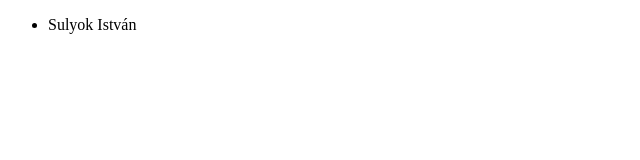
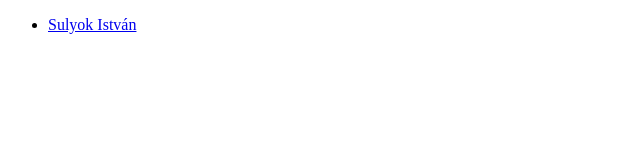
Before and after one commit to kovacsnandor/fejlesztes13sz, a plain HTML site: page index.html in a window 1280 px wide. Shown: the whole page, without its empty margins (0-640 px from the left). Drawn offline with Linux system fonts and the light colour scheme.

Commit message:
uj html link update

```diff
--- a/index.html
+++ b/index.html
@@ -8,7 +8,7 @@
 </head>
 <body>
     <ul>
-        <li><a href="istvan.html"></a>Sulyok István</li>
+        <li><a href="istvan.html">Sulyok István</a></li>
     </ul>
 </body>
 </html>
```
